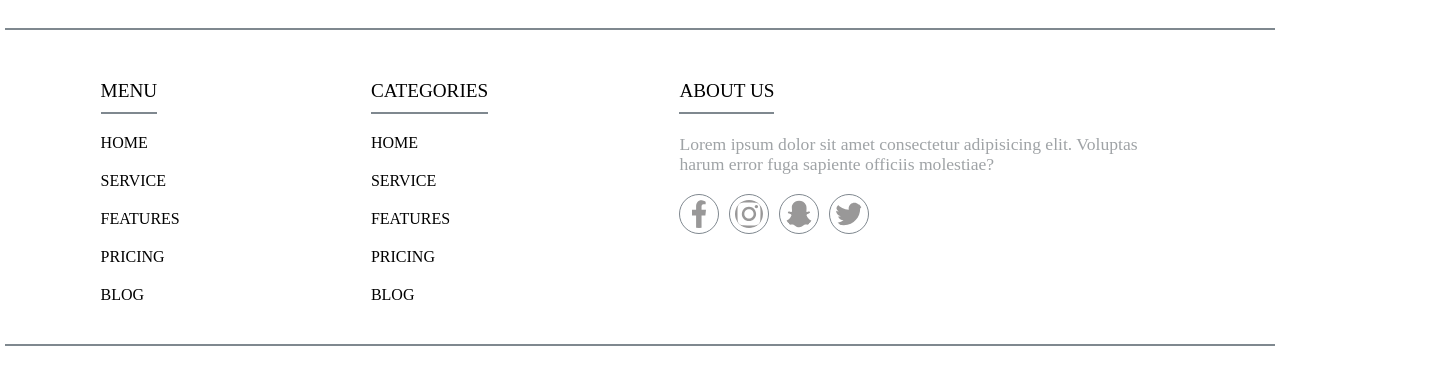
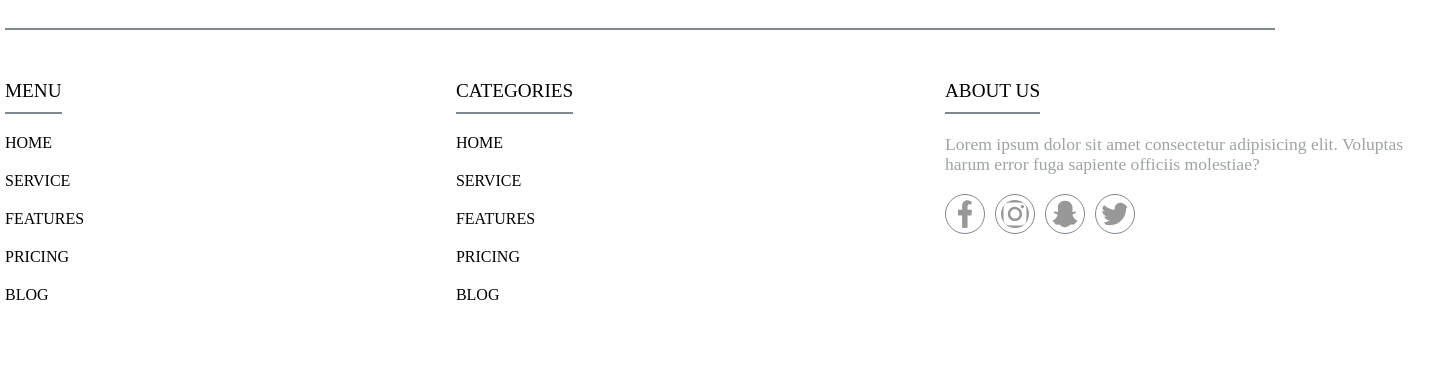
Before and after one commit to Kapilrohilla/Blog-frontend, a React (Vite) app: page / in a window 1280 px wide. Shown: the part 4872-5257 px from the top of the page, 1445 px wide, since content can reach past the window. Built offline with nearby package versions, Linux system fonts and the light colour scheme; no server answers.

Commit message:
more links created

```diff
--- a/src/component/Footer/Footer.scss
+++ b/src/component/Footer/Footer.scss
@@ -3,12 +3,12 @@
     font-family: 'Roboto Slab', serif;
 
     padding-block: 40px;
+    width: 1440px;
+    margin: 0 auto;
 
     .top {
         display: flex;
-        justify-content: space-around;
-        padding-bottom: 40px;
-        border-bottom: 2px solid #7f888f;
+        justify-content: space-between;
 
         .col1,
         .col2 {
--- a/src/component/NavBar/NavBar.jsx
+++ b/src/component/NavBar/NavBar.jsx
@@ -15,9 +15,12 @@ const NavBar = () => {
                 </div>
                 <h2>Menu</h2>
                 <ul>
-                    <li><Link onClick={() => setNavOpen(false)} className='link' to="/news">NEWS</Link></li>
+                    <li><Link onClick={() => setNavOpen(false)} className='link' to="/">HOMEPAGE</Link></li>
+                    <li><Link onClick={() => setNavOpen(false)} className='link' to="/blogs">BLOGS</Link></li>
                     <li><Link onClick={() => setNavOpen(false)} className='link' to="/jobs">JOBS</Link></li>
                     <li><Link onClick={() => setNavOpen(false)} className='link' to="upcoming">UPCOMING</Link></li>
+                    <li><Link onClick={() => setNavOpen(false)} className='link' to="news">NEWS</Link></li>
+
                 </ul>
             </nav>
             <div className='container'>
```
